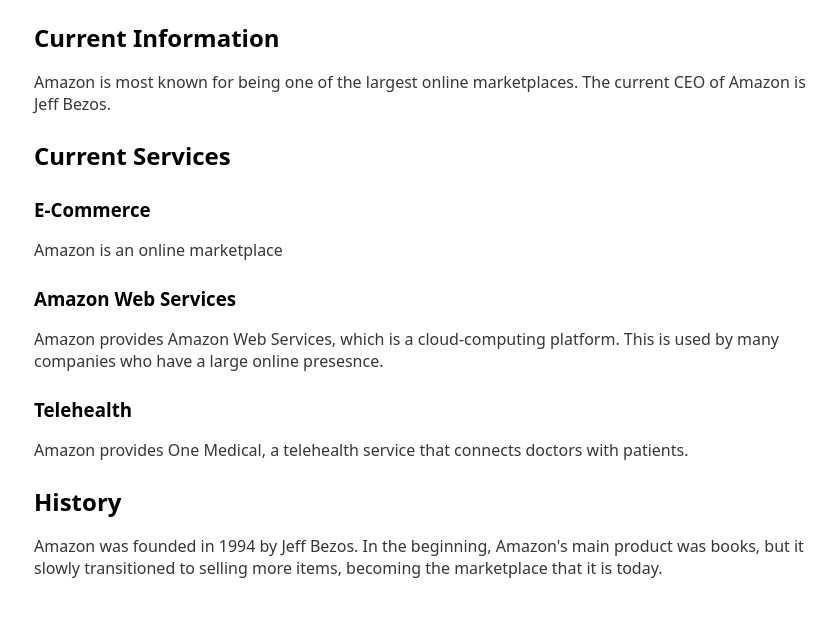
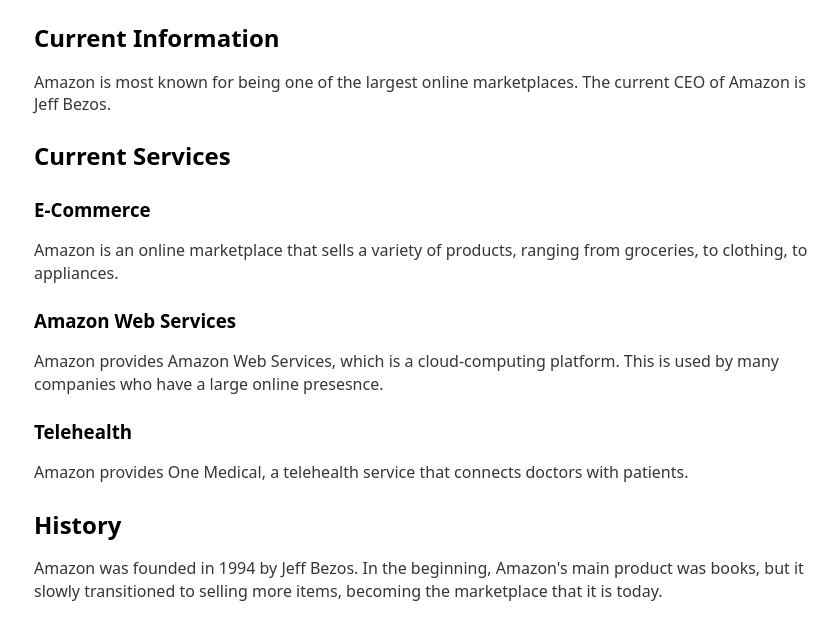
Before and after one commit to aaliyah67/framework-challenge, a plain HTML site: page index.html in a window 1280 px wide. Shown: the part 137-776 px from the top of the page, without its empty margins (206-1044 px from the left). Drawn offline with nearby package versions, Linux system fonts and the light colour scheme.

Commit message:
services

```diff
--- a/index.html
+++ b/index.html
@@ -21,7 +21,9 @@
       </p>
     <h2>Current Services</h2>
       <h3>E-Commerce</h3>
-        <p>Amazon is an online marketplace</p>
+        <p>Amazon is an online marketplace that sells a variety of products,
+          ranging from groceries, to clothing, to appliances.
+        </p>
       <h3>Amazon Web Services</h3>
         <p>Amazon provides Amazon Web Services, which is a cloud-computing platform.
           This is used by many companies who have a large online presesnce.
```
